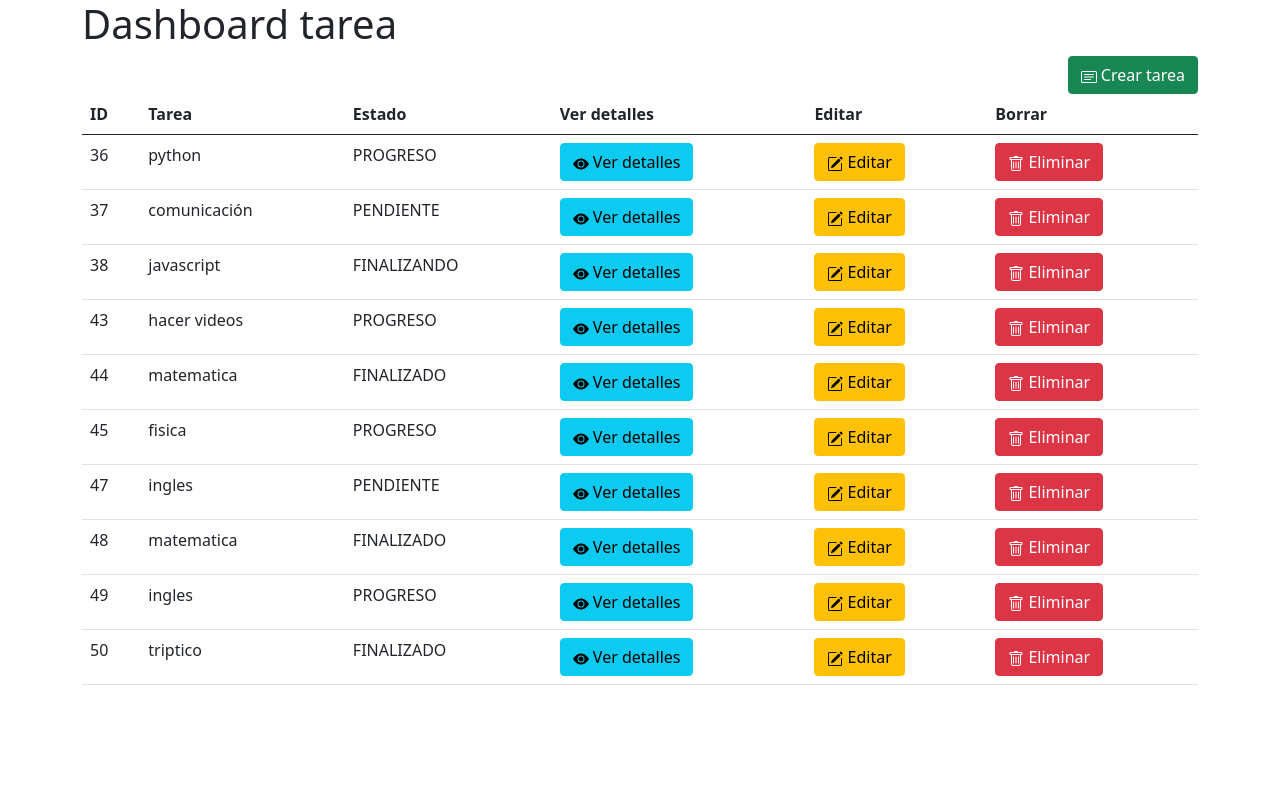
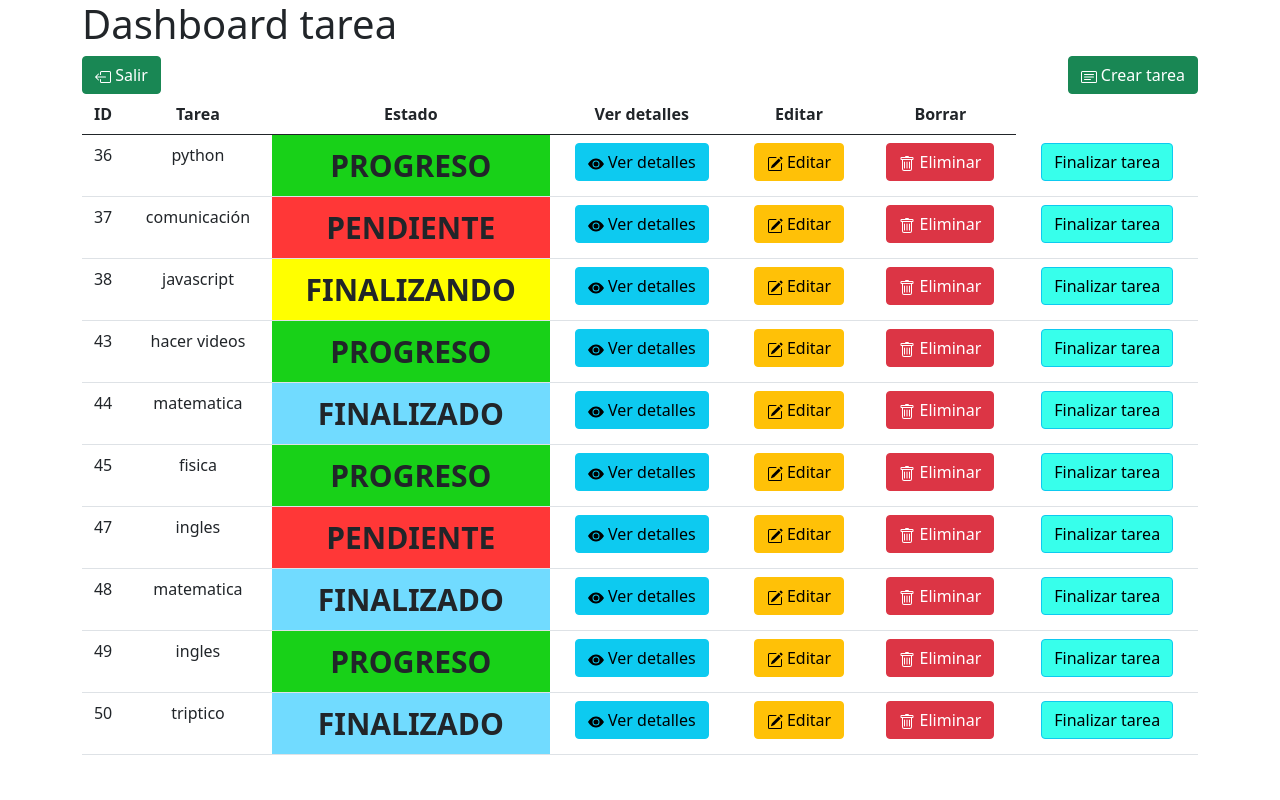
Before and after one commit to hugovbmh/curso-desarrollo-web-django-python, a Django app: page /gestion_tareas/dashboard in a window 1280 px wide. Run offline with Django 4.2, Linux system fonts and the light colour scheme; data comes from the database, SQL or seed files in the repository; both versions use the stored data as it was after the commit.

Commit message:
cambiar estados y boton finalizar tarea

```diff
--- a/examen_parcial/gestion_tareas/templates/gestion_tareas/crear_tarea.html
+++ b/examen_parcial/gestion_tareas/templates/gestion_tareas/crear_tarea.html
@@ -50,12 +50,6 @@
                                     <input id="form_email" type="text"  class="form-control" name="responsableTarea">
                                 </div>
                             </div>
-                            <div class="col-lg-6">
-                                <div class="form-group">
-                                    <label for="form_phone">Estado</label>
-                                    <input id="form_phone" type="text" class="form-control" name="estadoTarea">
-                                </div>
-                            </div>
                         </div>
                         <a class="btn btn-success" href="{% url 'gestion_tareas:dashboard' %}">Regresar</a>
                         <div class="float-end">
--- a/examen_parcial/gestion_tareas/templates/gestion_tareas/dashboard.html
+++ b/examen_parcial/gestion_tareas/templates/gestion_tareas/dashboard.html
@@ -10,6 +10,12 @@
     <body>
         <div class="container">
             <h1>Dashboard tarea</h1>
+            <div class="float-start">
+                <a href="{% url 'gestion_tareas:ingreso' %}" class="btn btn-success"><svg xmlns="http://www.w3.org/2000/svg" width="16" height="16" fill="currentColor" class="bi bi-box-arrow-left" viewBox="0 0 16 16">
+                    <path fill-rule="evenodd" d="M6 12.5a.5.5 0 0 0 .5.5h8a.5.5 0 0 0 .5-.5v-9a.5.5 0 0 0-.5-.5h-8a.5.5 0 0 0-.5.5v2a.5.5 0 0 1-1 0v-2A1.5 1.5 0 0 1 6.5 2h8A1.5 1.5 0 0 1 16 3.5v9a1.5 1.5 0 0 1-1.5 1.5h-8A1.5 1.5 0 0 1 5 12.5v-2a.5.5 0 0 1 1 0v2z"/>
+                    <path fill-rule="evenodd" d="M.146 8.354a.5.5 0 0 1 0-.708l3-3a.5.5 0 1 1 .708.708L1.707 7.5H10.5a.5.5 0 0 1 0 1H1.707l2.147 2.146a.5.5 0 0 1-.708.708l-3-3z"/>
+                  </svg> Salir</a>
+            </div>
             <div class="float-end">
                 <a href="{% url 'gestion_tareas:crearTarea' %}" class="btn btn-success"><svg xmlns="http://www.w3.org/2000/svg" width="16" height="16" fill="currentColor" class="bi bi-card-text" viewBox="0 0 16 16">
                     <path d="M14.5 3a.5.5 0 0 1 .5.5v9a.5.5 0 0 1-.5.5h-13a.5.5 0 0 1-.5-.5v-9a.5.5 0 0 1 .5-.5h13zm-13-1A1.5 1.5 0 0 0 0 3.5v9A1.5 1.5 0 0 0 1.5 14h13a1.5 1.5 0 0 0 1.5-1.5v-9A1.5 1.5 0 0 0 14.5 2h-13z"/>
@@ -17,7 +23,7 @@
                   </svg> Crear tarea</a>
             </div>
             <table class="table">
-                <thead>
+                <thead style="text-align: center;">
                     <th>ID</th>
                     <th>Tarea</th>
                     <th>Estado</th>
@@ -25,12 +31,26 @@
                     <th>Editar</th>
                     <th>Borrar</th>
                 </thead>
-                <tbody>
+                <tbody style="text-align: center;">
                     {% for tarea in total_tareas %}
                     <tr>
                         <td>{{tarea.id}}</td>
                         <td>{{tarea.descripcion}}</td>
-                        <td>{{tarea.estado}}</td>
+                        {% if tarea.estado == 'PROGRESO' %}
+                        <td style="background-color: rgb(24, 209, 24); font-size: 30px; font-weight: bold;">{{tarea.estado}}</td>
+                        {% endif %}
+                        {% if tarea.estado == 'FINALIZANDO' %}
+                        <td style="background-color: rgb(255, 255, 0); font-size: 30px; font-weight: bold;">{{tarea.estado}}</td>
+                        {% endif %}
+                        {% if tarea.estado == 'FINALIZADO' %}
+                        <td style="background-color: rgb(113, 219, 255); font-size: 30px; font-weight: bold;">{{tarea.estado}}</td>
+                        {% endif %}
+                        {% if tarea.estado == 'PENDIENTE' %}
+                        <td style="background-color: rgb(255, 55, 55); font-size: 30px; font-weight: bold;">{{tarea.estado}}</td>
+                        {% endif %}
+                        {% if tarea.estado == 'FALLIDO' %}
+                        <td style="background-color: rgb(255, 0, 234); font-size: 30px; font-weight: bold;">{{tarea.estado}}</td>
+                        {% endif %}
                         <td><a class="btn btn-info"  href="{% url 'gestion_tareas:detalleTarea' tarea.id %}"><svg xmlns="http://www.w3.org/2000/svg" width="16" height="16" fill="currentColor" class="bi bi-eye-fill" viewBox="0 0 16 16">
                             <path d="M10.5 8a2.5 2.5 0 1 1-5 0 2.5 2.5 0 0 1 5 0z"/>
                             <path d="M0 8s3-5.5 8-5.5S16 8 16 8s-3 5.5-8 5.5S0 8 0 8zm8 3.5a3.5 3.5 0 1 0 0-7 3.5 3.5 0 0 0 0 7z"/>
@@ -43,6 +63,9 @@
                             <path d="M5.5 5.5A.5.5 0 0 1 6 6v6a.5.5 0 0 1-1 0V6a.5.5 0 0 1 .5-.5zm2.5 0a.5.5 0 0 1 .5.5v6a.5.5 0 0 1-1 0V6a.5.5 0 0 1 .5-.5zm3 .5a.5.5 0 0 0-1 0v6a.5.5 0 0 0 1 0V6z"/>
                             <path fill-rule="evenodd" d="M14.5 3a1 1 0 0 1-1 1H13v9a2 2 0 0 1-2 2H5a2 2 0 0 1-2-2V4h-.5a1 1 0 0 1-1-1V2a1 1 0 0 1 1-1H6a1 1 0 0 1 1-1h2a1 1 0 0 1 1 1h3.5a1 1 0 0 1 1 1v1zM4.118 4 4 4.059V13a1 1 0 0 0 1 1h6a1 1 0 0 0 1-1V4.059L11.882 4H4.118zM2.5 3V2h11v1h-11z"/>
                           </svg> Eliminar</a></td>
+                        <td><a class="btn btn-info" style="background-color: rgb(55, 255, 235);" href="{% url 'gestion_tareas:finalizarTarea' tarea.id %}">
+                            Finalizar tarea</a>
+                          </td>
                     </tr>
                     {% endfor %}
                 </tbody>
--- a/examen_parcial/gestion_tareas/urls.py
+++ b/examen_parcial/gestion_tareas/urls.py
@@ -9,5 +9,6 @@ urlpatterns = [
     path('eliminarTarea/<str:id>',views.eliminarTarea,name='eliminarTarea'),
     path('crearTarea',views.crearTarea,name='crearTarea'),
     path('detalleTarea/<str:id>',views.detalleTarea,name='detalleTarea'),
-    path('editarTarea/<str:id>',views.editarTarea,name='editarTarea')
+    path('editarTarea/<str:id>',views.editarTarea,name='editarTarea'),
+    path('finalizarTarea/<str:id>',views.finalizarTarea,name='finalizarTarea')
 ]
--- a/examen_parcial/gestion_tareas/views.py
+++ b/examen_parcial/gestion_tareas/views.py
@@ -1,8 +1,10 @@
+import datetime
 from django.shortcuts import render
 from django.http import HttpResponseRedirect,HttpResponse
 from django.urls import reverse
 from gestion_tareas.models import tarea, usuario
-
+from datetime import date, datetime
+from dateutil.parser import parse
 # Create your views here.
 
 def ingreso(request):
@@ -37,9 +39,27 @@ def crearTarea(request):
     if request.method == 'POST':
         nombreTarea = request.POST.get('nombreTarea')
         fechaCreacion = request.POST.get('fechaCreacion')
+        #print(type(fechaCreacion))
         fechaEntrega = request.POST.get('fechaEntrega')
+        #print(type(fechaEntrega))
+        #print(type(fechaEntrega), type(date.today()))
+        #print(fechaEntrega, date.today())
+        fechaEntrega = datetime.strptime(fechaEntrega, '%Y-%m-%d').date()
+        #print(type(fechaEntrega))
+        #print(type(fechaEntrega), type(date.today()))
         responsableTarea = request.POST.get('responsableTarea')
-        estadoTarea = request.POST.get('estadoTarea')
+
+        delta = fechaEntrega - date.today()
+        #print("days delta vale: ",delta.days)
+        #print("LA FECHA DE ENTREGA ES: ", fechaEntrega.day)
+        if delta.days >= 3:
+            estadoTarea = 'PROGRESO'
+        elif  delta.days >= 0 and delta.days <= 3:
+            estadoTarea = 'FINALIZANDO'
+        elif delta.days < 0:
+            estadoTarea = 'PENDIENTE'
+        else:
+            estadoTarea = 'FALLIDO'
 
         tarea(descripcion=nombreTarea,fecha_creacion=fechaCreacion,fecha_entrega=fechaEntrega,responsable=responsableTarea,estado=estadoTarea).save()
 
@@ -63,14 +83,26 @@ def editarTarea(request,id):
         nombreTarea = request.POST.get('nombreTarea')
         fechaCreacion = request.POST.get('fechaCreacion')
         fechaEntrega = request.POST.get('fechaEntrega')
+        fechaEntrega = datetime.strptime(fechaEntrega, '%Y-%m-%d').date()
+        delta = fechaEntrega - date.today()
+        if delta.days >= 3:
+            estadoTarea = 'PROGRESO'
+        elif  delta.days >= 0 and delta.days <= 3:
+            estadoTarea = 'FINALIZANDO'
+        elif delta.days < 0:
+            estadoTarea = 'PENDIENTE'
+        else:
+            estadoTarea = 'FALLIDO'
+
         responsableTarea = request.POST.get('responsableTarea')
-        estadoTarea = request.POST.get('estadoTarea')
         tarea_a_editar.descripcion = nombreTarea
         tarea_a_editar.fecha_creacion = fechaCreacion
         tarea_a_editar.fecha_entrega = fechaEntrega
         tarea_a_editar.responsable = responsableTarea
         tarea_a_editar.estado = estadoTarea
         tarea_a_editar.save()
+
+
         return HttpResponseRedirect(reverse('gestion_tareas:dashboard'))
 
 
@@ -82,3 +114,9 @@ def eliminarTarea(request,id):
 
     tarea.objects.filter(id=id).delete()
     return HttpResponseRedirect(reverse('gestion_tareas:dashboard'))
+
+def finalizarTarea(request,id):
+    tarea_a_editar = tarea.objects.get(id=id)
+    tarea_a_editar.estado = 'FINALIZADO'
+    tarea_a_editar.save()
+    return HttpResponseRedirect(reverse('gestion_tareas:dashboard'))
```
Also changed, not shown: examen_parcial/gestion_tareas/templates/gestion_tareas/editarTarea.html (+2 -8 lines), examen_parcial/gestion_tareas/templates/gestion_tareas/ingreso.html (+15 -8 lines), examen_parcial/db.sqlite3, examen_parcial/gestion_tareas/static/gestion_tareas/style.css (added).
